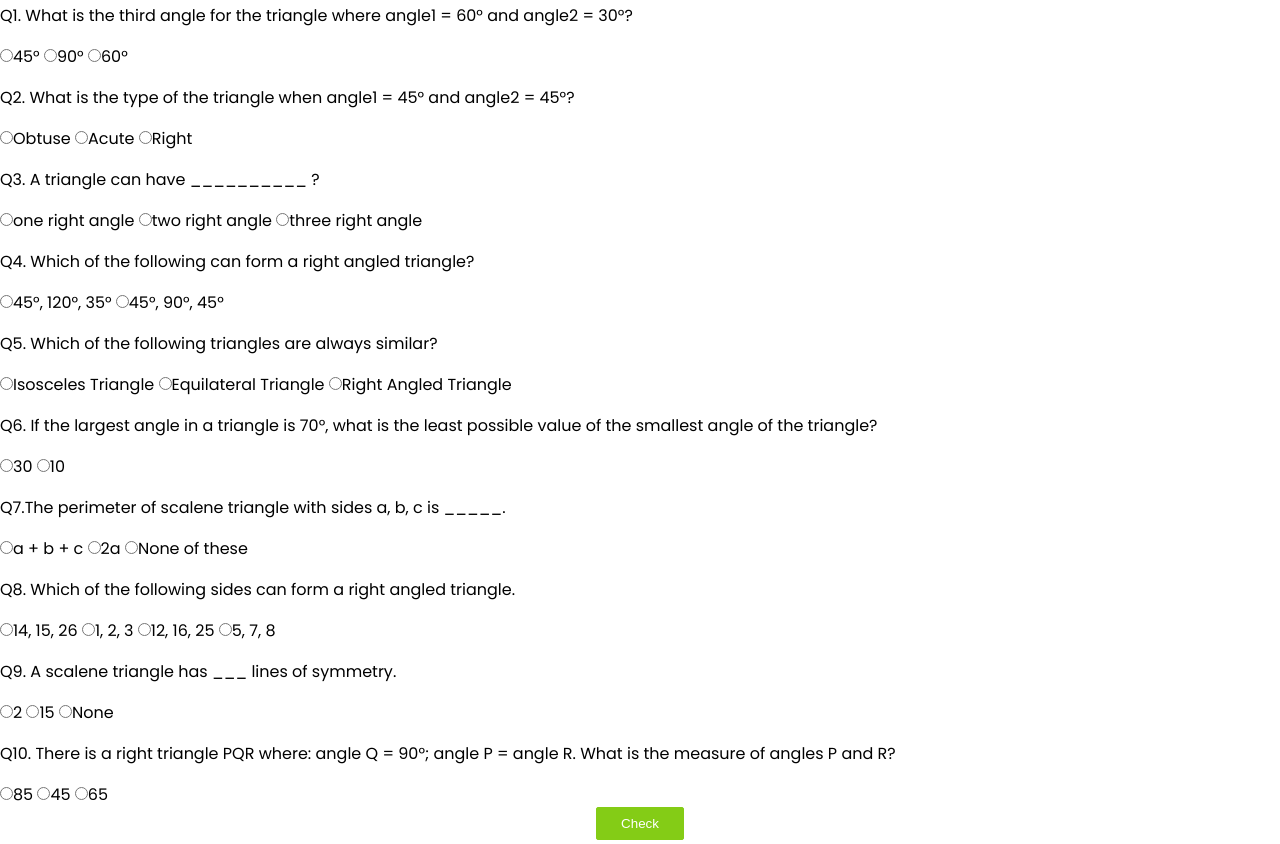
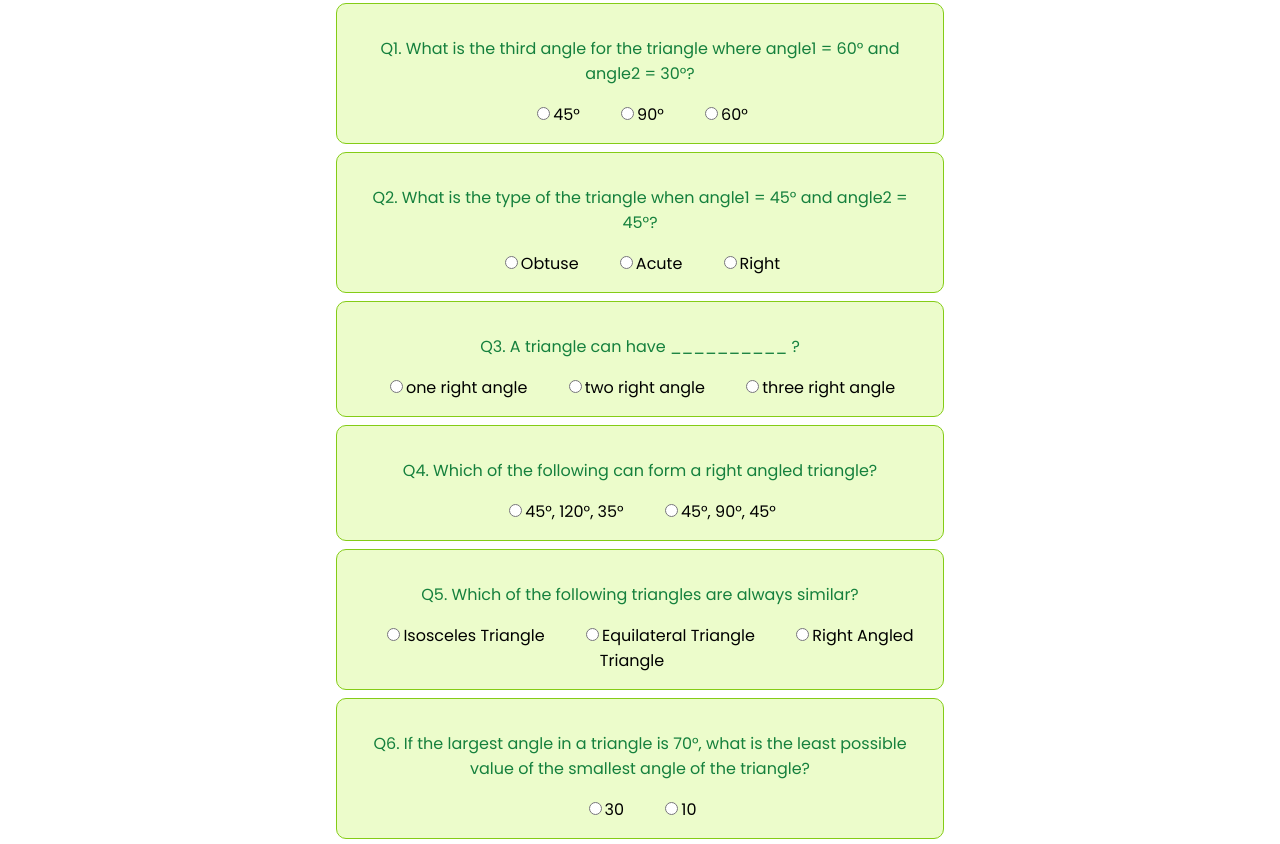
Before and after one commit to rahulmeher23/mark12-Fun-With-Triangles, a plain HTML site: page quiz.html in a window 1280 px wide. Shown: the part 236-1080 px from the top of the page. Drawn offline with Linux system fonts and the light colour scheme.

Commit message:
styling: for quiz page

```diff
--- a/sytles.css
+++ b/sytles.css
@@ -78,7 +78,8 @@ h2 {
     color: #3f6212;
 }
 /* Input Styling */
-input {
+
+.angle-input {
     display: inline-block;
     margin: auto;
     padding: 0.5rem;
@@ -92,7 +93,7 @@ input {
     margin: auto 11rem;
 }
 
-button {
+.triangle-check-button {
     display: block;
     margin: auto;
     text-align: center;
@@ -107,6 +108,7 @@ button {
 /* Output Message styling */
 .output-msg {
     margin: 1.5rem auto;
+    text-align: center;
     max-width: 450px;
     background-color: whitesmoke;
     min-height: 2rem;
@@ -148,3 +150,46 @@ footer {
     text-align: center;
     margin: 10px auto 10px;
 }
+
+/* Quiz Styling */
+
+.quiz-description {
+    margin: auto;
+    text-align: center;
+}
+
+.quiz-form {
+    text-align: center;
+    margin: 1rem 21rem;
+}
+
+.question-container {
+    margin: auto;
+    margin-bottom: 0.5rem;
+    text-align: center;
+    border: 1px solid var(--primary-color);
+    border-radius: 10px;
+    padding: 1rem;
+    background-color: #ecfccb;
+}
+
+.questions {
+    color: #15803D;
+}
+
+label {
+    margin : 1rem
+}
+
+.quiz-check-button {
+    display: block;
+    margin: 2rem auto;
+    font-size: large;
+    text-align: center;
+    padding: 1rem 2rem;
+    border: 1px solid var(--primary-color);
+    border-radius: 5px;
+    background-color: var(--primary-color);
+    color: white;
+    cursor: pointer;
+}
```
